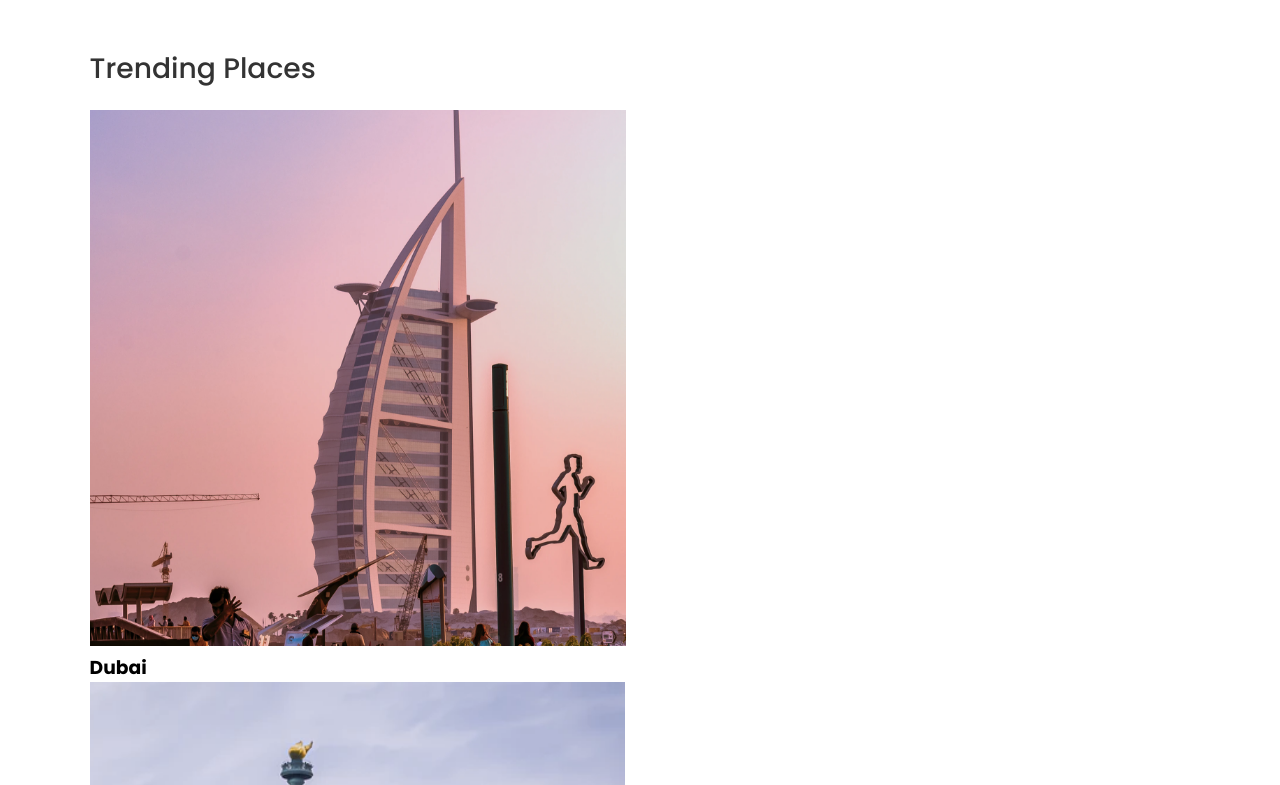
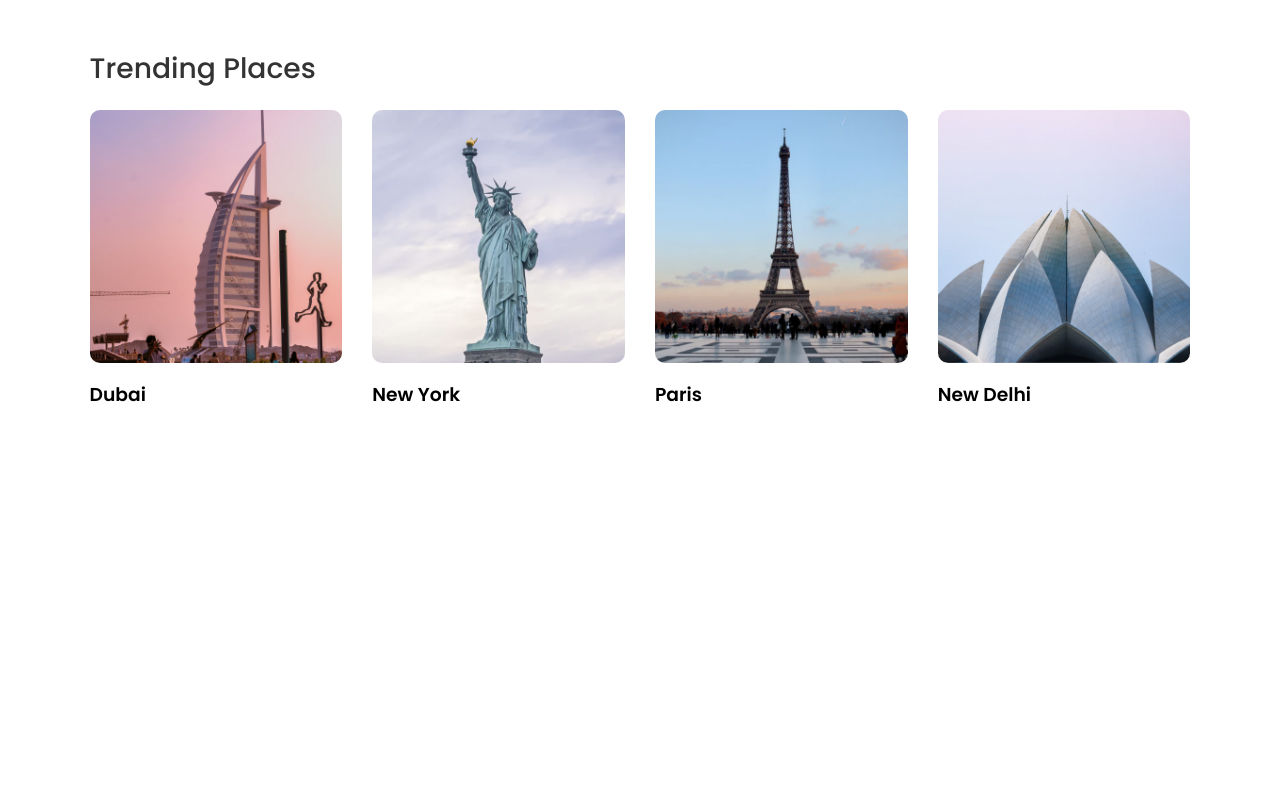
Before and after one commit to penguin248/StayBnb, a plain HTML site: page index.html in a window 1280 px wide. Shown: the part 1335-2120 px from the top of the page. After the commit the page ends 1774 px from the top, so only its background shows below. Drawn offline with Linux system fonts and the light colour scheme.

Commit message:
Add styles to trending places using grid layout

```diff
--- a/styles.css
+++ b/styles.css
@@ -142,3 +142,22 @@ nav {
   color: #fff;
 }
 /* Exclusives End */
+
+/* Trending Places Start */
+.trending {
+  display: grid;
+  grid-template-columns: repeat(auto-fit, minmax(200px, 1fr));
+  grid-gap: 30px;
+  margin-bottom: 30px;
+}
+
+.trending div img {
+  width: 100%;
+  border-radius: 10px;
+}
+
+.trending h3 {
+  font-weight: 600;
+  margin-top: 10px;
+}
+/* Trending Places End */
```
